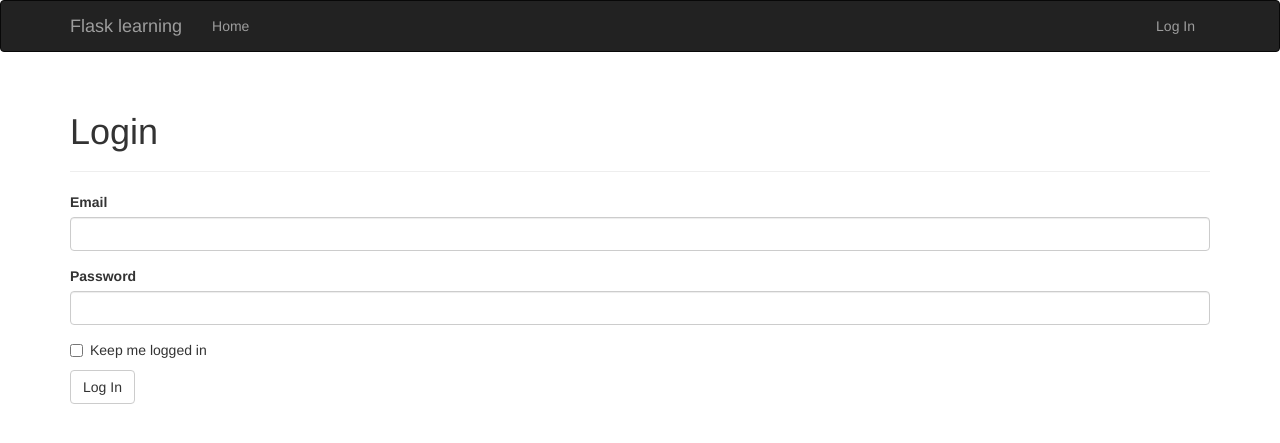
After one commit to zltshadow/flask-learning-364, a Flask app: page /auth/login in a window 1280 px wide. The commit adds this page. Shown: the top 443 px of the page. Run offline with Flask 2, Linux system fonts and the light colour scheme; some libraries are stand-ins or nearby versions.

Commit message:
login and logout with Flask-Login

```diff
--- a/app/__init__.py
+++ b/app/__init__.py
@@ -4,6 +4,7 @@ from flask_bootstrap import Bootstrap
 from flask_mail import Mail
 from flask_moment import Moment
 from flask_sqlalchemy import SQLAlchemy
+from flask_login import LoginManager
 from config import config
 
 
@@ -13,6 +14,9 @@ mail = Mail()
 moment = Moment()
 db = SQLAlchemy()
 
+login_manager = LoginManager()
+login_manager.session_protection = 'strong'
+login_manager.login_view = 'auth.login'
 
 #定义工厂函数
 def create_app(config_name):
@@ -28,6 +32,7 @@ def create_app(config_name):
     mail.init_app(app)
     moment.init_app(app)
     db.init_app(app)
+    login_manager.init_app(app)
 
     #使用蓝本附加路由和自定义错误页面，两步，1.从蓝本命名空间导入蓝本，2.将蓝本注册到程序上
     from .main import main as main_blueprint
--- /dev/null
+++ b/app/auth/forms.py
@@ -0,0 +1,9 @@
+from flask_wtf import FlaskForm
+from wtforms import StringField, PasswordField, BooleanField, SubmitField
+from wtforms.validators import Required, Length, Email
+
+class LoginForm(FlaskForm):
+    email = StringField('Email', validators=[Required(), Length(1,64), Email()])
+    password = PasswordField('Password',validators=[Required()])
+    remember_me = BooleanField('Keep me logged in')
+    submit = SubmitField('Log In')
--- a/app/auth/views.py
+++ b/app/auth/views.py
@@ -1,6 +1,26 @@
-from flask import render_template
+from flask import render_template, redirect, request, url_for, flash
+from flask_login import login_user, logout_user, login_required
 from . import auth
+from ..models import User
+from .forms import LoginForm
 
-@auth.route('/login')
+@auth.route('/login', methods=['GET', 'POST'])
 def login():
-    return render_template('auth/login.html')
+    form = LoginForm()
+    if form.validate_on_submit():
+        user = User.query.filter_by(email=form.email.data).first()
+        if user is not None and user.verify_password(form.password.data):
+            login_user(user, form.remember_me.data)
+            next = request.args.get('next')
+            if next is None or not next.startwith('/'):
+                next = url_for('main.index')
+            return redirect(next)
+        flash('Invalid username or password.')
+    return render_template('auth/login.html', form=form)
+
+@auth.route('/logout')
+@login_required
+def logout():
+    logout_user()
+    flash('You have been logged out')
+    return redirect(url_for('main.index'))
--- /dev/null
+++ b/app/templates/auth/login.html
@@ -0,0 +1,13 @@
+{% extends "base.html" %}
+{% import "bootstrap/wtf.html" as wtf %}
+
+{% block title %}Flasky - Login{% endblock %}
+
+{% block page_content %}
+<div class="page-header">
+    <h1>Login</h1>
+</div>
+<div>
+    {{ wtf.quick_form(form) }}
+</div>
+{% endblock %}
--- a/app/templates/base.html
+++ b/app/templates/base.html
@@ -18,22 +18,22 @@
                 <span class="icon-bar"></span>
                 <span class="icon-bar"></span>
             </button>
-            <a class="navbar-brand" href="/">Flask learning</a>
+            <a class="navbar-brand" href="{{ url_for('main.index') }}">Flask learning</a>
         </div>
         <div class="navbar-collapse collapse">
             <ul class="nav navbar-nav">
-                <li><a href="/">Home</a></li>
+                <li><a href="{{ url_for('main.index') }}">Home</a></li>
+            </ul>
+            <ul class="nav navbar-nav navbar-right">
+                {% if current_user.is_authenticated %}
+                <li><a href="{{ url_for('auth.logout') }}">Log Out</a></li>
+                {% else %}
+                <li><a href="{{ url_for('auth.login') }}">Log In</a></li>
+                {% endif %}
             </ul>
         </div>
     </div>
 </div>
-{% endblock %}
-
-{% block scripts %}
-{{ super() }}
-{{ moment.include_moment() }}
-<!--使用中文，默认是英文-->
-<!--{{ moment.lang("zh-CN") }}-->
 {% endblock %}
 
 {% block content %}
@@ -48,3 +48,10 @@
     {% block page_content %}{% endblock %}
 </div>
 {% endblock %}
+
+{% block scripts %}
+{{ super() }}
+{{ moment.include_moment() }}
+<!--使用中文，默认是英文-->
+<!--{{ moment.lang("zh-CN") }}-->
+{% endblock %}
```
Also changed, not shown: app/models.py (+12 -2 lines), app/templates/index.html (+1 -8 lines), migrations/versions/274368ec2cf6_add_hash_for_user.py (added, +28 -0 lines), migrations/versions/63cef00cfd4f_add_email_and_usermixin.py (added, +30 -0 lines), data-dev.sqlite.
